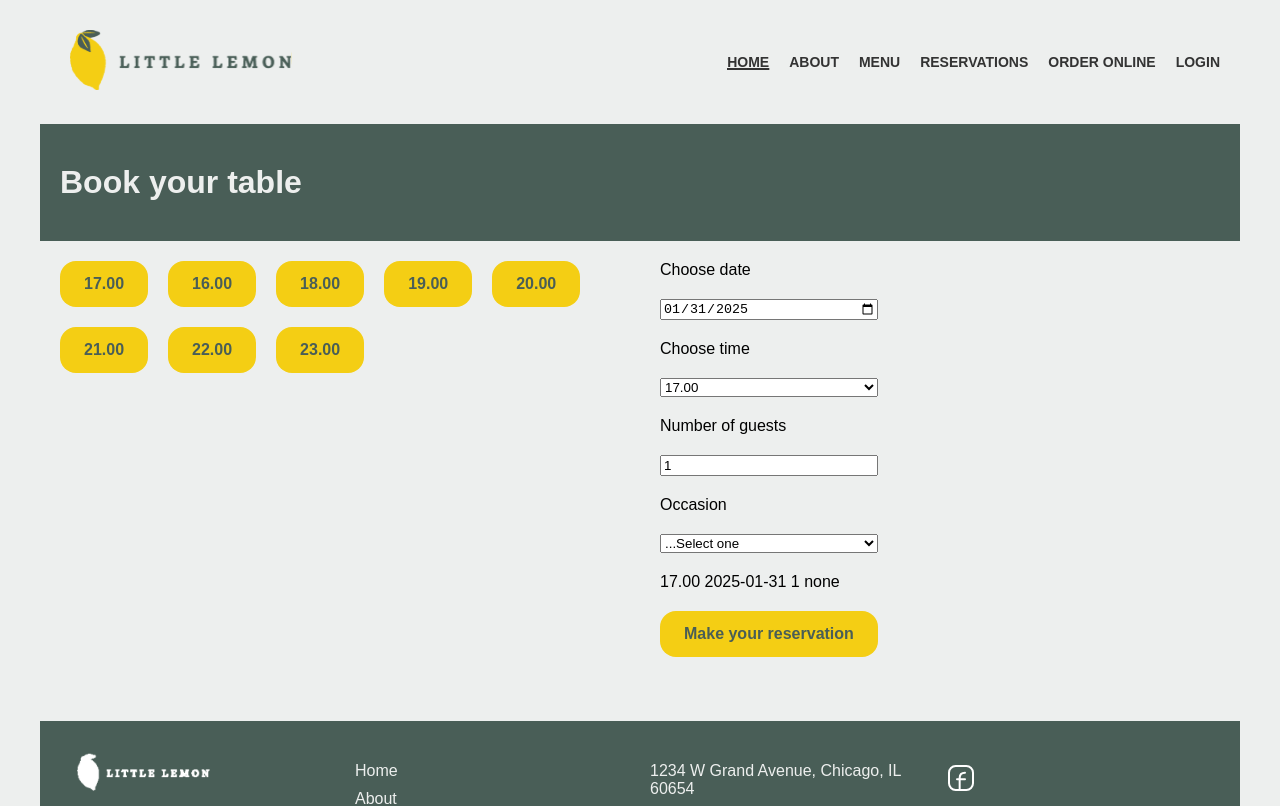
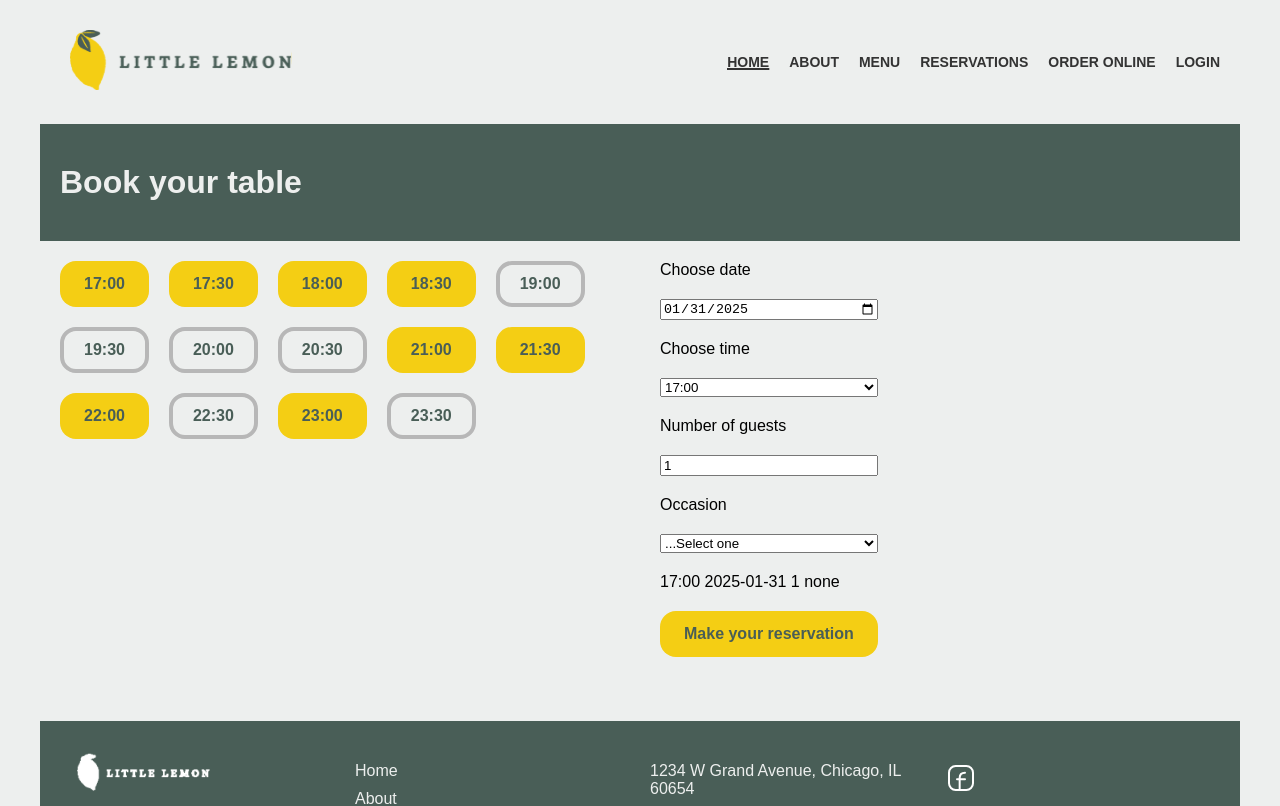
Before and after one commit to rmboloix/react-coursera, a React (Create React App) app: page /booking in a window 1280 px wide. Shown: the top 806 px of the page. Built offline with nearby package versions, Linux system fonts and the light colour scheme.

Commit message:
added api

```diff
--- /dev/null
+++ b/src/api/api.js
@@ -0,0 +1,27 @@
+const seededRandom = function (seed) {
+    var m = 2**35 - 31;
+    var a = 185852;
+    var s = seed % m;
+    return function () {
+        return (s = s * a % m) / m;
+    };
+}
+
+export const fetchAPI = function(date) {
+    let result = [];
+    let random = seededRandom(date.getDate());
+
+    for(let i = 17; i <= 23; i++) {
+        if(random() < 0.5) {
+            result.push(i + ':00');
+        }
+        if(random() < 0.5) {
+            result.push(i + ':30');
+        }
+    }
+    return result;
+};
+
+export const submitAPI = function(formData) {
+    return true;
+};
--- a/src/pages/BookingPage.jsx
+++ b/src/pages/BookingPage.jsx
@@ -1,3 +1,4 @@
+import { fetchAPI } from '../api/api';
 import { BookingForm } from '../components/BookingForm';
 import { BookingSlot } from '../components/BookingSlot';
 import { Footer } from '../components/Footer';
@@ -5,22 +6,25 @@ import { Header } from '../components/Header';
 import './HomePage.css';
 import { useReducer } from 'react';
 
-// const AVAILABLES_TIMES = ['16.00', '18.00', '19.00', '20.00', '21.00'];
-const ALL_TIMES = [
-    '17.00',
-    '16.00',
-    '18.00',
-    '19.00',
-    '20.00',
-    '21.00',
-    '22.00',
-    '23.00',
-];
+const getAllTimes = () => {
+    const result = [];
+    for (let i = 17; i <= 23; i++) {
+        result.push(i + ':00');
+        result.push(i + ':30');
+    }
+    return result;
+};
 
-export const initializeTimes = () => {
+export const initializeTimes = (date) => {
     return {
-        availableTimesByDate: ALL_TIMES,
+        availableTimesByDate: fetchAPI(date ?? new Date()),
     };
+};
+
+const dateFromString = (dateString) => {
+    const [year, month, day] = dateString.split('-').map(Number);
+    const date = new Date(year, month - 1, day);
+    return date;
 };
 
 export const updateTimes = (state, action) => {
@@ -34,27 +38,15 @@ export const updateTimes = (state, action) => {
                 ),
             };
         case 'CHANGE_DATE':
-            const { date } = action.payload;
-            return initializeTimes(date);
+            const { availableTimesByDate } = action.payload;
+            return {
+                ...state,
+                availableTimesByDate,
+            };
         default:
             throw new Error('action not found');
     }
 };
-
-// const today = () => new Date().toISOString().split('T')[0];
-
-// const getNext10Days = () => {
-//     const dates = [];
-//     const today = new Date();
-
-//     for (let i = 0; i <= 10; i++) {
-//         const date = new Date(today);
-//         date.setDate(today.getDate() + i);
-//         dates.push(date.toISOString().split('T')[0]);
-//     }
-
-//     return dates;
-// };
 
 export const BookingPage = () => {
     const [state, dispatch] = useReducer(updateTimes, null, initializeTimes);
@@ -63,9 +55,11 @@ export const BookingPage = () => {
         dispatch({ type: 'BOOK', payload: { time } });
     };
 
-    const handleUpdateDate = (date) => {
-        console.log(date);
-        dispatch({ type: 'CHANGE_DATE', payload: { date } });
+    const handleUpdateDate = (dateString) => {
+        dispatch({
+            type: 'CHANGE_DATE',
+            payload: initializeTimes(dateFromString(dateString)),
+        });
     };
 
     return (
@@ -75,7 +69,7 @@ export const BookingPage = () => {
                 <h1 data-testid="booking-title">Book your table</h1>
                 <section className="booking">
                     <div className="booking-slot-list">
-                        {ALL_TIMES.map((time) => (
+                        {getAllTimes().map((time) => (
                             <BookingSlot
                                 key={time}
                                 time={time}
```
Also changed, not shown: 1 other file (tests, documents, lock files or other folders).
